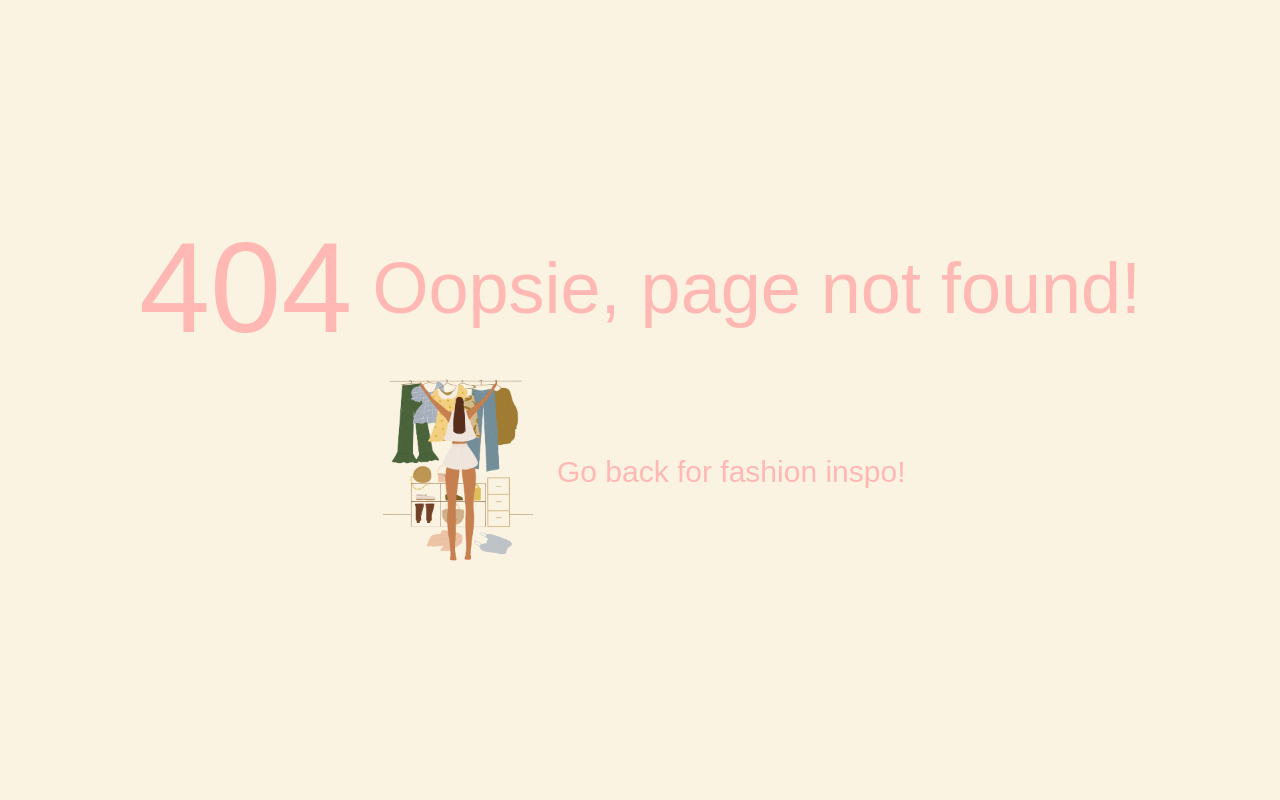
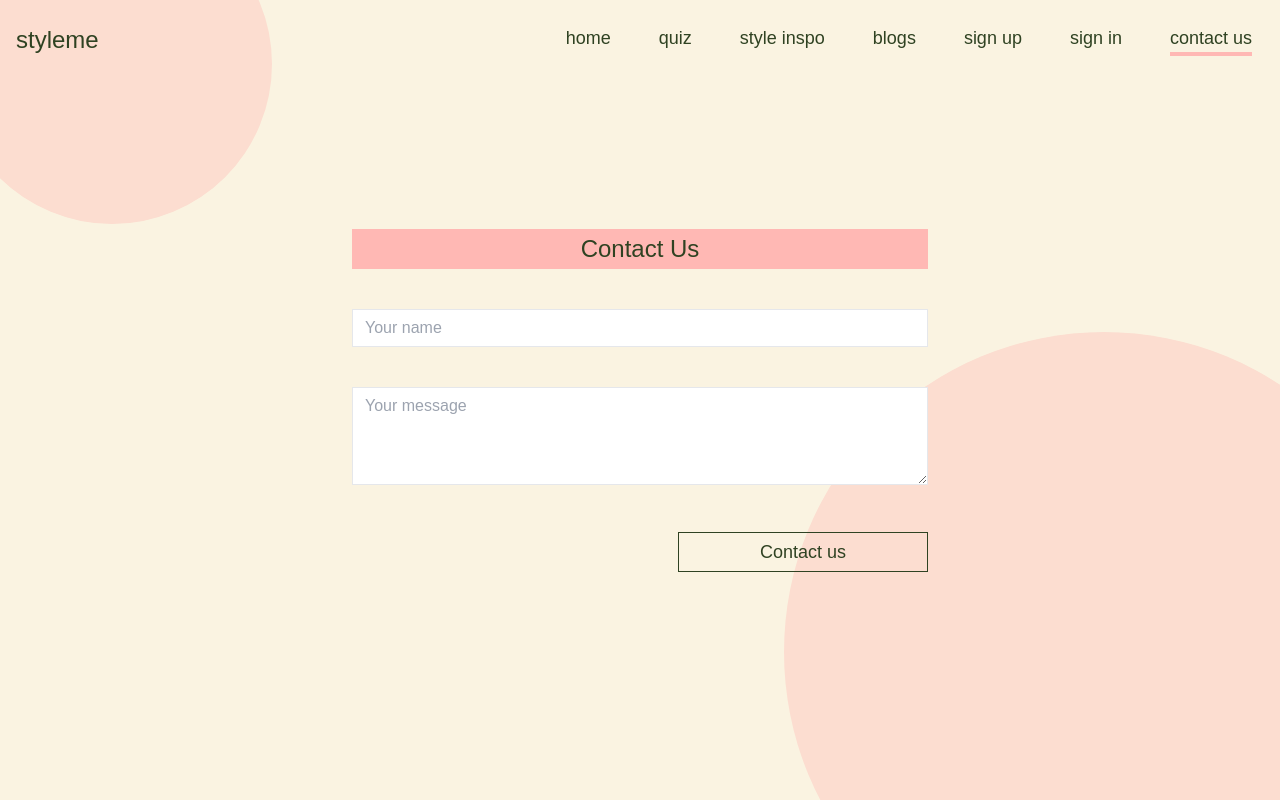
Before and after one commit to MartinaKostic/StyleMe, a Next.js app: page /contactus in a window 1280 px wide. Before the commit this address had no page. Shown: the top 800 px of the page. Built offline with nearby package versions, Linux system fonts and the light colour scheme; a web font is replaced by a local one.

Commit message:
contact us

```diff
--- /dev/null
+++ b/app/contactus/page.tsx
@@ -0,0 +1,57 @@
+"use client";
+import React from "react";
+import Header from "../../components/Header";
+import Footer from "../../components/Footer";
+import globalStyles from "@/utils/global";
+import { useRouter } from "next/navigation";
+
+export default function ContactUs() {
+  return (
+    <div>
+      <Header></Header>
+      <div className="absolute bg-pink rounded-full h-[20rem] w-[20rem] -top-24 -left-12"></div>
+      <div className="min-h-screen flex justify-center items-center">
+        <div className="p-8 w-[96]">
+          <div className="col-start-2 col-span-2 flex justify-center">
+            <h1 className="bg-hotpink text-center text-2xl py-1 w-[36rem]">
+              Contact Us
+            </h1>
+          </div>
+          <form>
+            <div className="my-10">
+              <input
+                type="text"
+                className="border w-full py-2 px-3 leading-tight focus:outline-none  focus:border-hotpink"
+                placeholder="Your name"
+              />
+            </div>
+            <div className="my-10">
+              <textarea
+                className="border w-full py-2 px-3 leading-tight focus:outline-none focus:border-hotpink"
+                rows="4" // You can adjust the number of visible rows here
+                placeholder="Your message"
+              ></textarea>
+            </div>
+            <div className="flex justify-end">
+              <button
+                onClick={(e) => {
+                  e.preventDefault();
+                }}
+                className="border border-text_color h-10 w-[250px] relative hover-button text-lg"
+              >
+                <span>Contact us</span>
+                <style jsx global>
+                  {globalStyles}
+                </style>
+              </button>
+            </div>
+          </form>
+        </div>
+      </div>
+      <div className="absolute h-[40rem] w-[40rem] -right-0 bottom-0 -z-[10] overflow-hidden">
+        <div className="bg-pink rounded-full w-full h-full absolute -right-36 -bottom-3"></div>
+      </div>
+      <Footer></Footer>
+    </div>
+  );
+}
```
